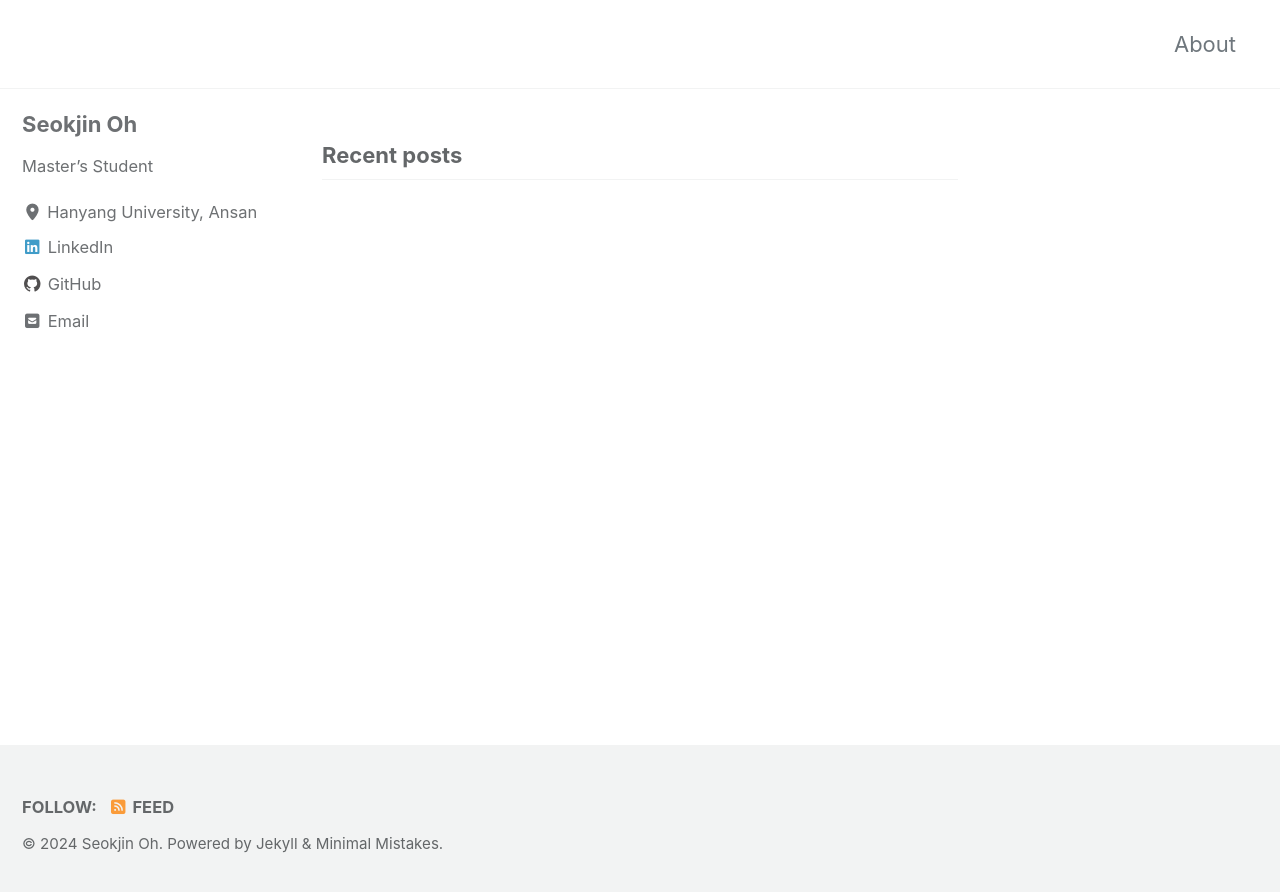
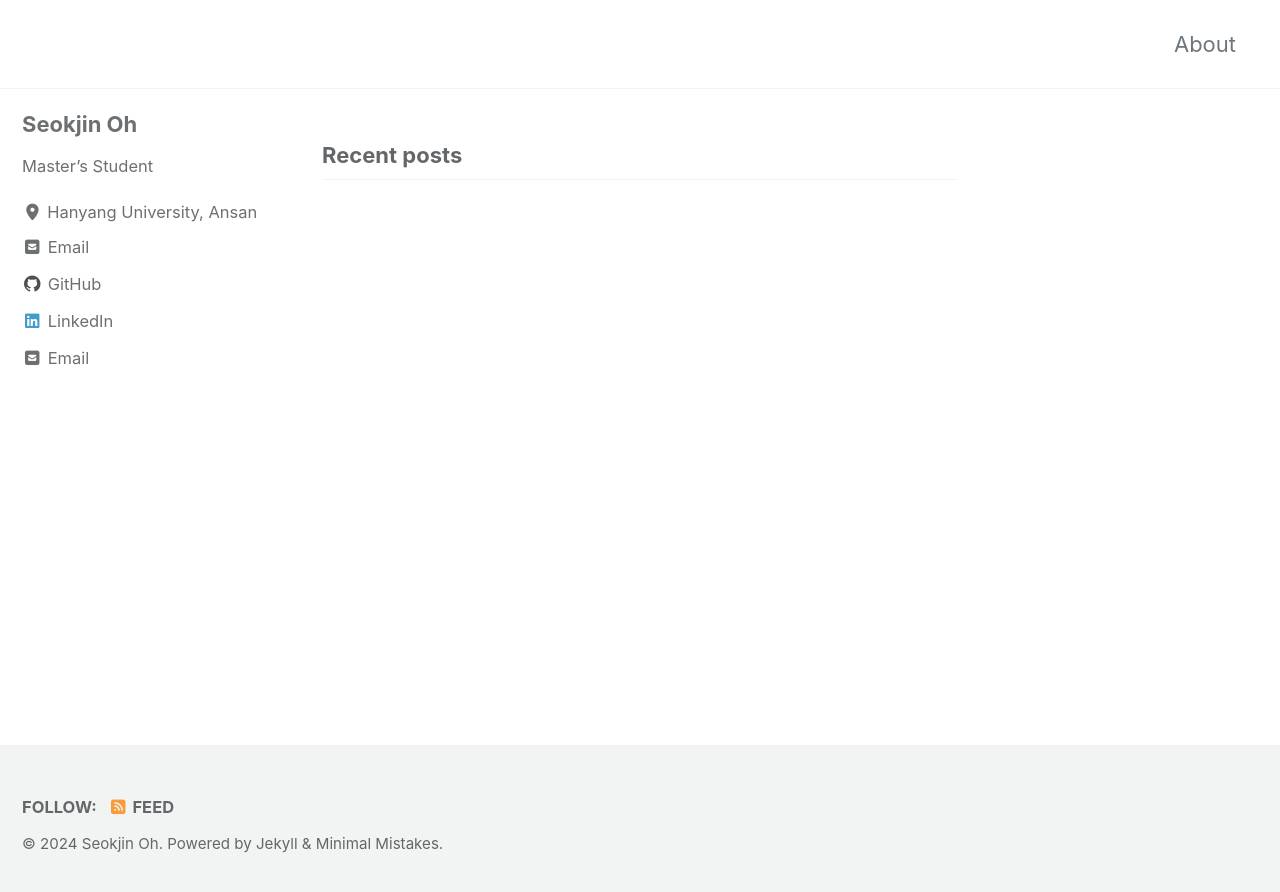
Before and after one commit to Oh-Seokjin/Oh-Seokjin.github.io, a Jekyll site: the page built from index.html, in a window 1280 px wide. Shown: the top 892 px of the page. Built offline with Jekyll 4.4.1, drawn with Linux system fonts in a browser that asks for light colours; cached includes are drawn as plain includes; the list of posts is cut into pages by our own code.

Commit message:
edit sidebar

```diff
--- a/_config.yml
+++ b/_config.yml
@@ -121,28 +121,29 @@ author:
   links:
     - label: "Email"
       icon: "fas fa-fw fa-envelope-square"
-      # url: "mailto:your.name@email.com"
+      url: "mailto:seokjinoh@hanyang.ac.kr"
+    - label: "GitHub"
+      icon: "fab fa-fw fa-github"
+      url: "https://github.com/oh-seokjin"
     - label: "LinkedIn"
       icon: "fa-brands fa-linkedin"
       url: "https://www.linkedin.com/in/seokjinoh/"
-    - label: "GitHub"
-      icon: "fab fa-fw fa-github"
-      url: "https://github.com/oh-seokjin"
-    - label: "Website"
-      icon: "fas fa-fw fa-link"
-      # url: "https://your-website.com"
-    - label: "Twitter"
-      icon: "fab fa-fw fa-twitter-square"
-      # url: "https://twitter.com/"
-    - label: "Facebook"
-      icon: "fab fa-fw fa-facebook-square"
-      # url: "https://facebook.com/"
-    - label: "GitHub"
-      icon: "fab fa-fw fa-github"
-      # url: "https://github.com/"
-    - label: "Instagram"
-      icon: "fab fa-fw fa-instagram"
-      # url: "https://instagram.com/"
+
+    # - label: "Website"
+    #   icon: "fas fa-fw fa-link"
+    #   # url: "https://your-website.com"
+    # - label: "Twitter"
+    #   icon: "fab fa-fw fa-twitter-square"
+    #   # url: "https://twitter.com/"
+    # - label: "Facebook"
+    #   icon: "fab fa-fw fa-facebook-square"
+    #   # url: "https://facebook.com/"
+    # - label: "GitHub"
+    #   icon: "fab fa-fw fa-github"
+    #   # url: "https://github.com/"
+    # - label: "Instagram"
+    #   icon: "fab fa-fw fa-instagram"
+    #   # url: "https://instagram.com/"
 
 # Site Footer
 footer:
```
